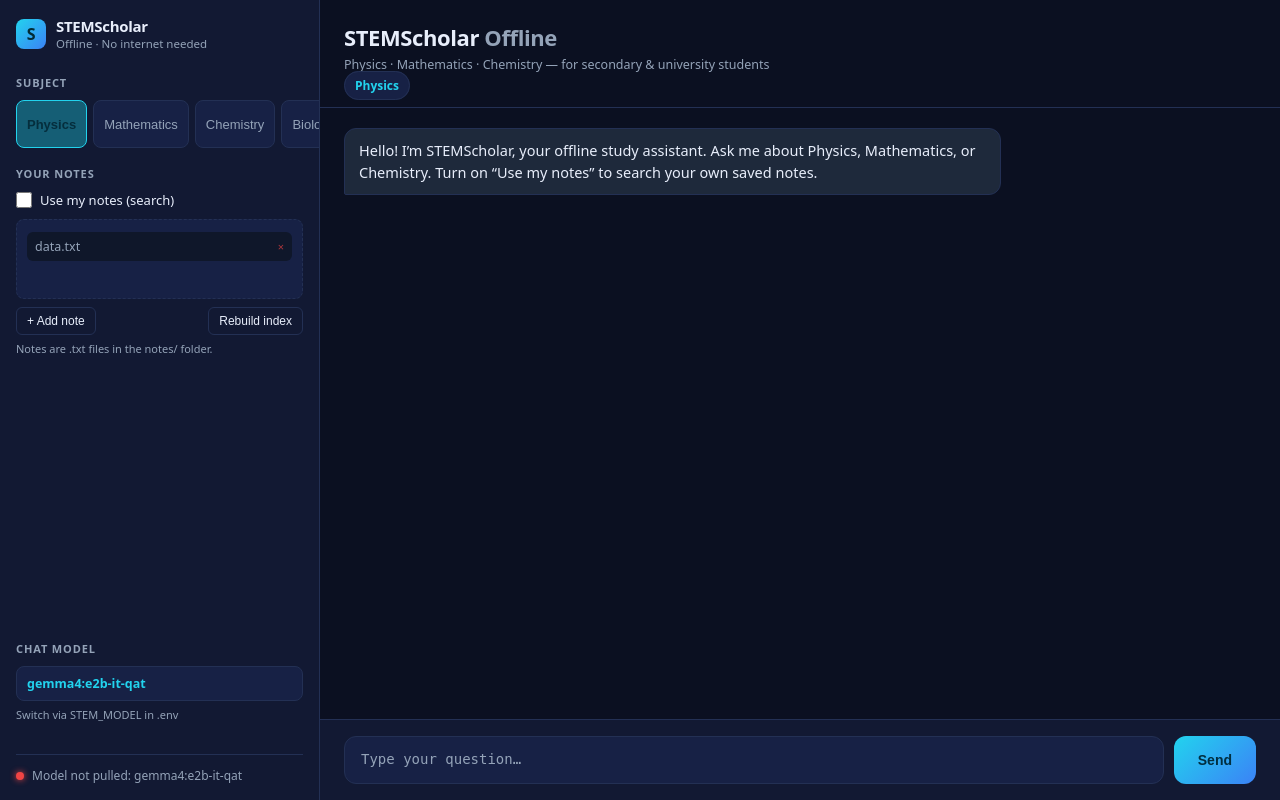
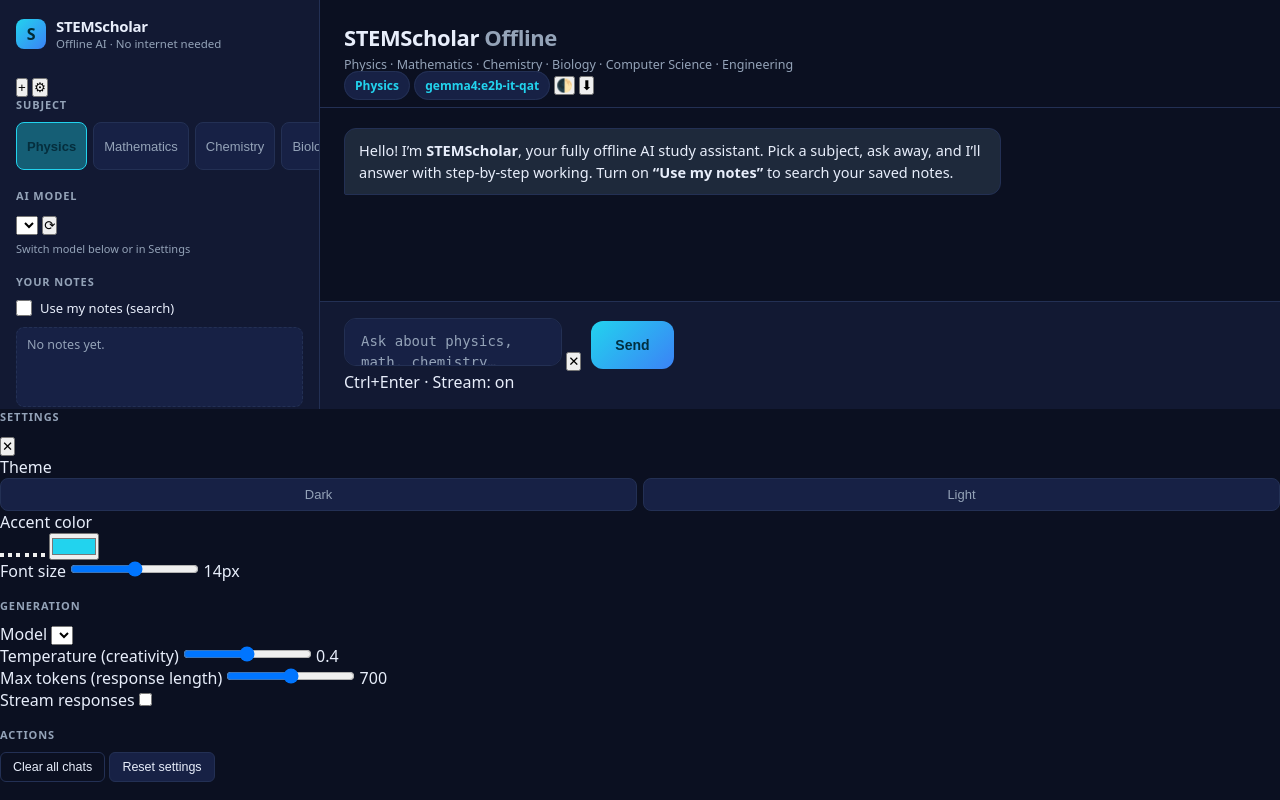
Before and after one commit to abdullahiamusa460-del/STEMScholar-Offline, a Flask app: page / in a window 1280 px wide. Run offline with Flask 3, Linux system fonts and the light colour scheme; data that the repository does not hold is empty; some libraries are stand-ins or nearby versions.

Commit message:
feat(frontend): rewrite HTML template with modern layout
- Add settings panel with theme, accent color, font size, generation controls
- Add chat history sidebar panel
- Add model selector, theme toggle, export button
- Add overlay for settings modal
- Add bootstrap data script for Flask template variables

```diff
--- a/templates/index.html
+++ b/templates/index.html
@@ -3,17 +3,26 @@
 <head>
 <meta charset="utf-8">
 <meta name="viewport" content="width=device-width, initial-scale=1">
-<title>STEMScholar Offline</title>
+<meta name="theme-color" content="#0b1021">
+<title>STEMScholar Offline AI</title>
 <link rel="stylesheet" href="{{ url_for('static', filename='style.css') }}">
 </head>
-<body>
+<body data-theme="{{ settings.theme }}" data-accent="{{ settings.accent }}">
+
 <div class="shell">
+  <!-- ============ SIDEBAR ============ -->
   <aside class="sidebar">
-    <div class="brand">
-      <div class="mark">S</div>
-      <div>
-        <div class="brand-name">STEMScholar</div>
-        <div class="brand-sub">Offline &middot; No internet needed</div>
+    <div class="sidebar-header">
+      <div class="brand">
+        <div class="mark">S</div>
+        <div>
+          <div class="brand-name">STEMScholar</div>
+          <div class="brand-sub">Offline AI &middot; No internet needed</div>
+        </div>
+      </div>
+      <div class="sidebar-actions">
+        <button class="icon-btn" id="btnNewChat" title="New chat"><span class="plus">+</span></button>
+        <button class="icon-btn" id="btnSettings" title="Settings"><span class="gear">⚙</span></button>
       </div>
     </div>
 
@@ -27,20 +36,26 @@
     </div>
 
     <div class="panel">
+      <div class="panel-title">AI Model</div>
+      <div class="model-select-wrap">
+        <select id="modelSelect">
+          {% for m in models %}
+          <option value="{{ m }}" {% if m == model %}selected{% endif %}>{{ m }}</option>
+          {% endfor %}
+        </select>
+        <button class="icon-btn small" id="btnRefreshModels" title="Refresh models">⟳</button>
+      </div>
+      <div class="hint">Switch model below or in Settings</div>
+    </div>
+
+    <div class="panel">
       <div class="panel-title">Your notes</div>
       <label class="note-toggle">
-        <input type="checkbox" id="useNotes"> <span class="toggle-text">Use my notes (search)</span>
+        <input type="checkbox" id="useNotes"{% if settings.use_notes %} checked{% endif %}>
+        <span class="toggle-text">Use my notes (search)</span>
       </label>
       <div class="note-list" id="noteList">
         <div class="empty">No notes yet.</div>
-      </div>
-      <div class="note-form" id="noteForm" style="display:none;">
-        <input type="text" id="noteName" placeholder="Filename (e.g. mechanics.txt)">
-        <textarea id="noteText" rows="4" placeholder="Paste your notes here..."></textarea>
-        <div class="note-actions">
-          <button class="btn btn-sm btn-outline" id="cancelNote">Cancel</button>
-          <button class="btn btn-sm" id="saveNote">Save</button>
-        </div>
       </div>
       <div class="note-actions" style="justify-content:space-between;">
         <button class="btn btn-sm btn-outline" id="addNote">+ Add note</button>
@@ -49,47 +64,135 @@
       <div class="hint">Notes are .txt files in the notes/ folder.</div>
     </div>
 
-    <div class="panel model-panel">
-      <div class="panel-title">Chat model</div>
-      <div class="model-row">
-        <span class="model-name" id="modelDisplay">{{ model }}</span>
+    <div class="panel chat-history-panel">
+      <div class="panel-title">Recent chats</div>
+      <div class="chat-list" id="chatList">
+        <div class="empty">No chats yet.</div>
       </div>
-      <div class="hint">Switch via STEM_MODEL in .env</div>
     </div>
 
     <div class="status" id="status">
       <span class="dot" id="dot"></span>
       <span id="statusText">Checking Ollama&hellip;</span>
     </div>
+
+    <div class="footer-note">
+      STEMScholar &copy; 2026 &middot; Fully offline
+    </div>
   </aside>
 
+  <!-- ============ MAIN ============ -->
   <main class="main">
     <header class="header">
       <div class="header-left">
         <h1>STEMScholar <span class="muted">Offline</span></h1>
-        <p class="header-sub">Physics &middot; Mathematics &middot; Chemistry &mdash; for secondary &amp; university students</p>
+        <p class="header-sub" id="headerSub">Physics &middot; Mathematics &middot; Chemistry &middot; Biology &middot; Computer Science &middot; Engineering</p>
       </div>
       <div class="header-right">
-        <span class="badge" id="subjectBadge">Physics</span>
+        <span class="badge subject-badge" id="subjectBadge">Physics</span>
+        <span class="badge model-badge" id="modelBadge">{{ model }}</span>
+        <button class="icon-btn" id="btnTheme" title="Toggle theme"><span>🌓</span></button>
+        <button class="icon-btn" id="btnExport" title="Export chat"><span>⬇</span></button>
       </div>
     </header>
 
     <div class="chat-wrap">
       <div class="messages" id="messages">
         <div class="msg bot">
-          <div class="bubble">Hello! I&rsquo;m STEMScholar, your offline study assistant. Ask me about Physics, Mathematics, or Chemistry. Turn on &ldquo;Use my notes&rdquo; to search your own saved notes.</div>
+          <div class="bubble">Hello! I&rsquo;m <b>STEMScholar</b>, your fully offline AI study assistant. Pick a subject, ask away, and I&rsquo;ll answer with step-by-step working. Turn on <b>&ldquo;Use my notes&rdquo;</b> to search your saved notes.</div>
         </div>
       </div>
+
       <div class="composer">
         <form id="chatForm" autocomplete="off">
-          <textarea id="userInput" rows="1" placeholder="Type your question&hellip;"></textarea>
+          <div class="input-wrap">
+            <textarea id="userInput" rows="1" placeholder="Ask about physics, math, chemistry&hellip; (Ctrl+Enter to send)"></textarea>
+            <button type="button" class="icon-btn input-btn" id="btnClearInput" title="Clear">✕</button>
+          </div>
           <button type="submit" id="sendBtn" class="send">Send</button>
         </form>
+        <div class="composer-footer">
+          <span class="shortcut">Ctrl+Enter &middot; Stream: <span id="streamIndicator">on</span></span>
+        </div>
       </div>
     </div>
   </main>
 </div>
 
+<!-- ============ SETTINGS PANEL ============ -->
+<div class="overlay" id="overlay"></div>
+<div class="panel settings-panel" id="settingsPanel">
+  <div class="panel-header">
+    <div class="panel-title">Settings</div>
+    <button class="icon-btn" id="btnCloseSettings" title="Close">✕</button>
+  </div>
+  <div class="settings-body">
+    <div class="setting-group">
+      <div class="setting-row">
+        <label>Theme</label>
+        <div class="segmented" id="themeSeg">
+          <button class="seg-btn" data-theme="dark">Dark</button>
+          <button class="seg-btn" data-theme="light">Light</button>
+        </div>
+      </div>
+      <div class="setting-row">
+        <label>Accent color</label>
+        <div class="color-picker" id="colorPicker">
+          <button class="color-swatch" style="--c:#22d3ee"></button>
+          <button class="color-swatch" style="--c:#3b82f6"></button>
+          <button class="color-swatch" style="--c:#a855f7"></button>
+          <button class="color-swatch" style="--c:#ef4444"></button>
+          <button class="color-swatch" style="--c:#22c55e"></button>
+          <button class="color-swatch" style="--c:#f59e0b"></button>
+          <input type="color" id="customColor" value="#22d3ee">
+        </div>
+      </div>
+      <div class="setting-row">
+        <label>Font size</label>
+        <input type="range" id="fontSize" min="12" max="20" step="1">
+        <span class="range-val" id="fontSizeVal">14px</span>
+      </div>
+    </div>
+
+    <div class="setting-group">
+      <div class="panel-title" style="margin-top:16px;">Generation</div>
+      <div class="setting-row">
+        <label>Model</label>
+        <select id="settingModel"></select>
+      </div>
+      <div class="setting-row">
+        <label>Temperature (creativity)</label>
+        <input type="range" id="temperature" min="0" max="1" step="0.1">
+        <span class="range-val" id="temperatureVal">0.4</span>
+      </div>
+      <div class="setting-row">
+        <label>Max tokens (response length)</label>
+        <input type="range" id="maxTokens" min="100" max="2000" step="50">
+        <span class="range-val" id="maxTokensVal">700</span>
+      </div>
+      <div class="setting-row switch-row">
+        <label>Stream responses</label>
+        <label class="switch"><input type="checkbox" id="settingStream"><span class="switch-slider"></span></label>
+      </div>
+    </div>
+
+    <div class="setting-group">
+      <div class="panel-title" style="margin-top:16px;">Actions</div>
+      <button class="btn btn-outline" id="btnClearAllChats">Clear all chats</button>
+      <button class="btn btn-danger" id="btnResetSettings">Reset settings</button>
+    </div>
+  </div>
+</div>
+
 <script src="{{ url_for('static', filename='app.js') }}"></script>
+<script>
+// Bootstrap data from Flask
+window.__MODELS__ = [
+  {% for m in models %}"{{ m }}"{% if not loop.last %}, {% endif %}
+  {% endfor %}
+];
+window.__DEFAULT_MODEL__ = "{{ model }}";
+window.__SETTINGS__ = {{ settings|tojson|safe }};
+</script>
 </body>
 </html>
```
